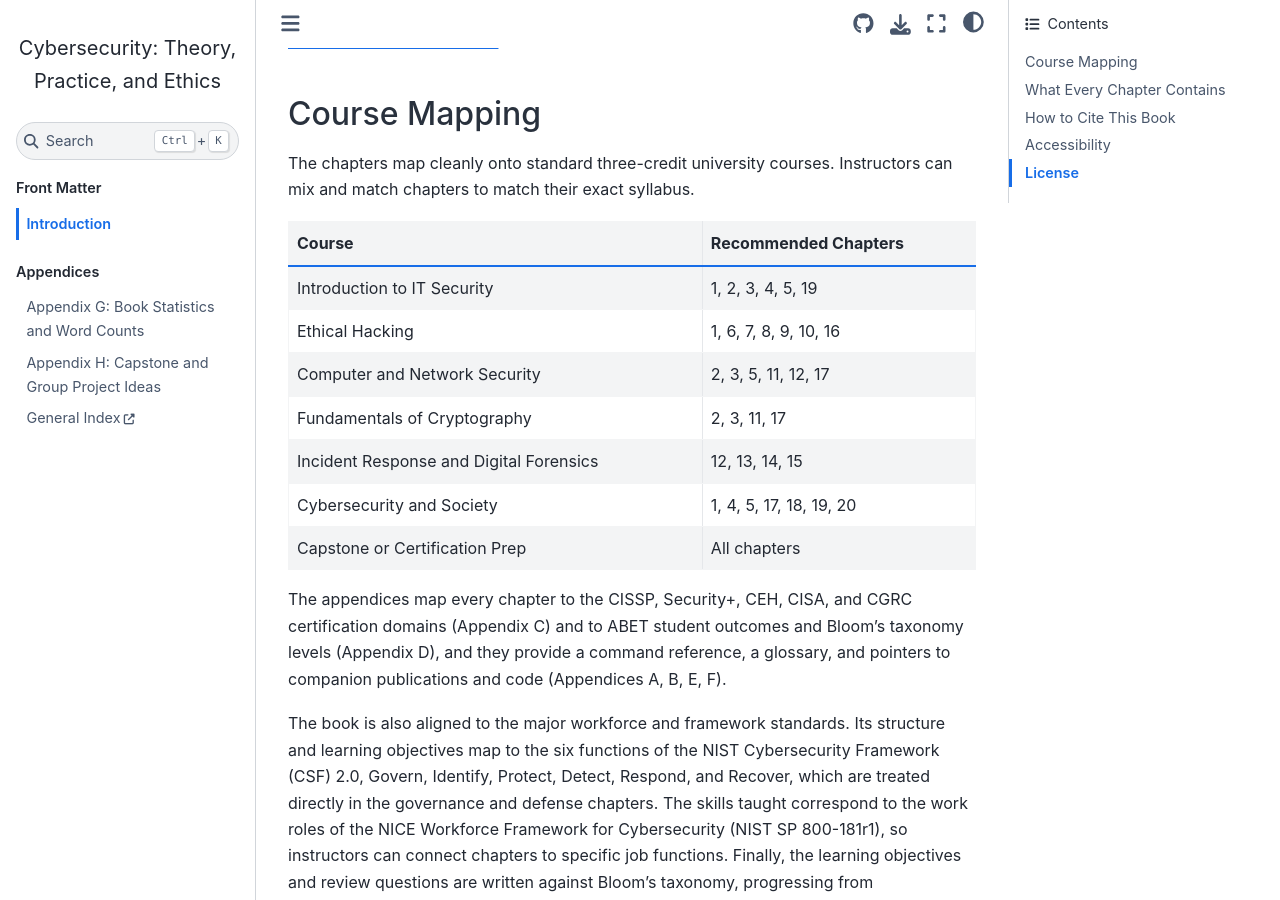
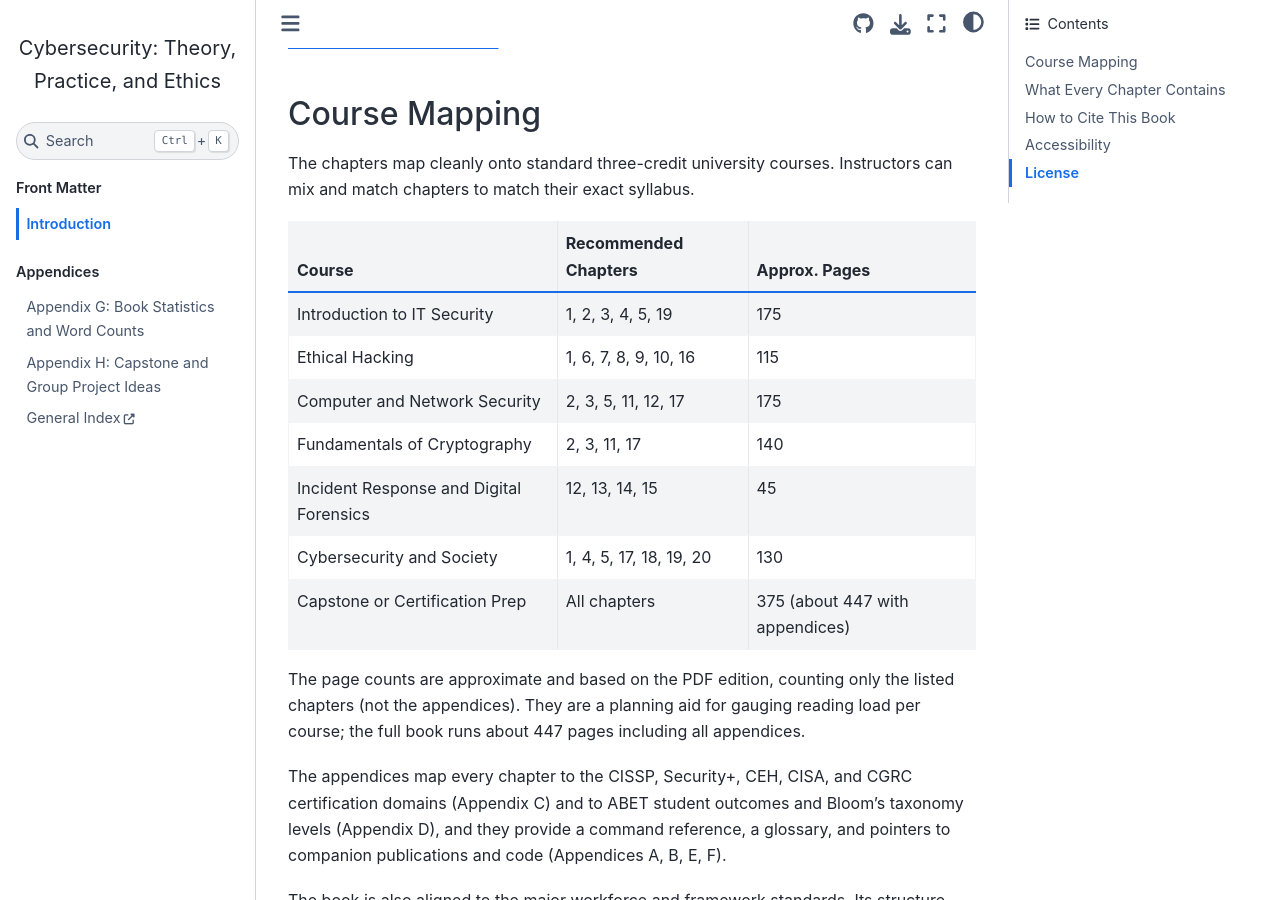
Before and after one commit to devharsh/cybersec-textbook, a Jupyter Book: the page built from chapters/00_intro/introduction.md, in a window 1280 px wide and 900 px high, scrolled down 391 px. Built offline with Jupyter Book 1.0.4 settings and Sphinx 7.4.7 and the Sphinx Book theme 1.1.4, drawn with Linux system fonts in a browser that asks for light colours; pages that are not in the unit, such as notebooks, are missing from menus.

Commit message:
Intro: add approximate per-course page counts to the Course Mapping table

```diff
--- a/chapters/00_intro/introduction.md
+++ b/chapters/00_intro/introduction.md
@@ -15,15 +15,19 @@ A live, continuously updated web version of this book is available at https://bo
 The chapters map cleanly onto standard three-credit university courses. Instructors can
 mix and match chapters to match their exact syllabus.
 
-| Course | Recommended Chapters |
-|---|---|
-| Introduction to IT Security | 1, 2, 3, 4, 5, 19 |
-| Ethical Hacking | 1, 6, 7, 8, 9, 10, 16 |
-| Computer and Network Security | 2, 3, 5, 11, 12, 17 |
-| Fundamentals of Cryptography | 2, 3, 11, 17 |
-| Incident Response and Digital Forensics | 12, 13, 14, 15 |
-| Cybersecurity and Society | 1, 4, 5, 17, 18, 19, 20 |
-| Capstone or Certification Prep | All chapters |
+| Course | Recommended Chapters | Approx. Pages |
+|---|---|---|
+| Introduction to IT Security | 1, 2, 3, 4, 5, 19 | 175 |
+| Ethical Hacking | 1, 6, 7, 8, 9, 10, 16 | 115 |
+| Computer and Network Security | 2, 3, 5, 11, 12, 17 | 175 |
+| Fundamentals of Cryptography | 2, 3, 11, 17 | 140 |
+| Incident Response and Digital Forensics | 12, 13, 14, 15 | 45 |
+| Cybersecurity and Society | 1, 4, 5, 17, 18, 19, 20 | 130 |
+| Capstone or Certification Prep | All chapters | 375 (about 447 with appendices) |
+
+The page counts are approximate and based on the PDF edition, counting only the listed chapters (not the
+appendices). They are a planning aid for gauging reading load per course; the full book runs about 447 pages
+including all appendices.
 
 The appendices map every chapter to the CISSP, Security+, CEH, CISA, and CGRC certification domains
 (Appendix C) and to ABET student outcomes and Bloom's taxonomy levels (Appendix D), and they provide a
```
Also changed, not shown: chapters/appendix_g/appendix_g.md (+4 -4 lines), intro.md (+1 -1 lines).
